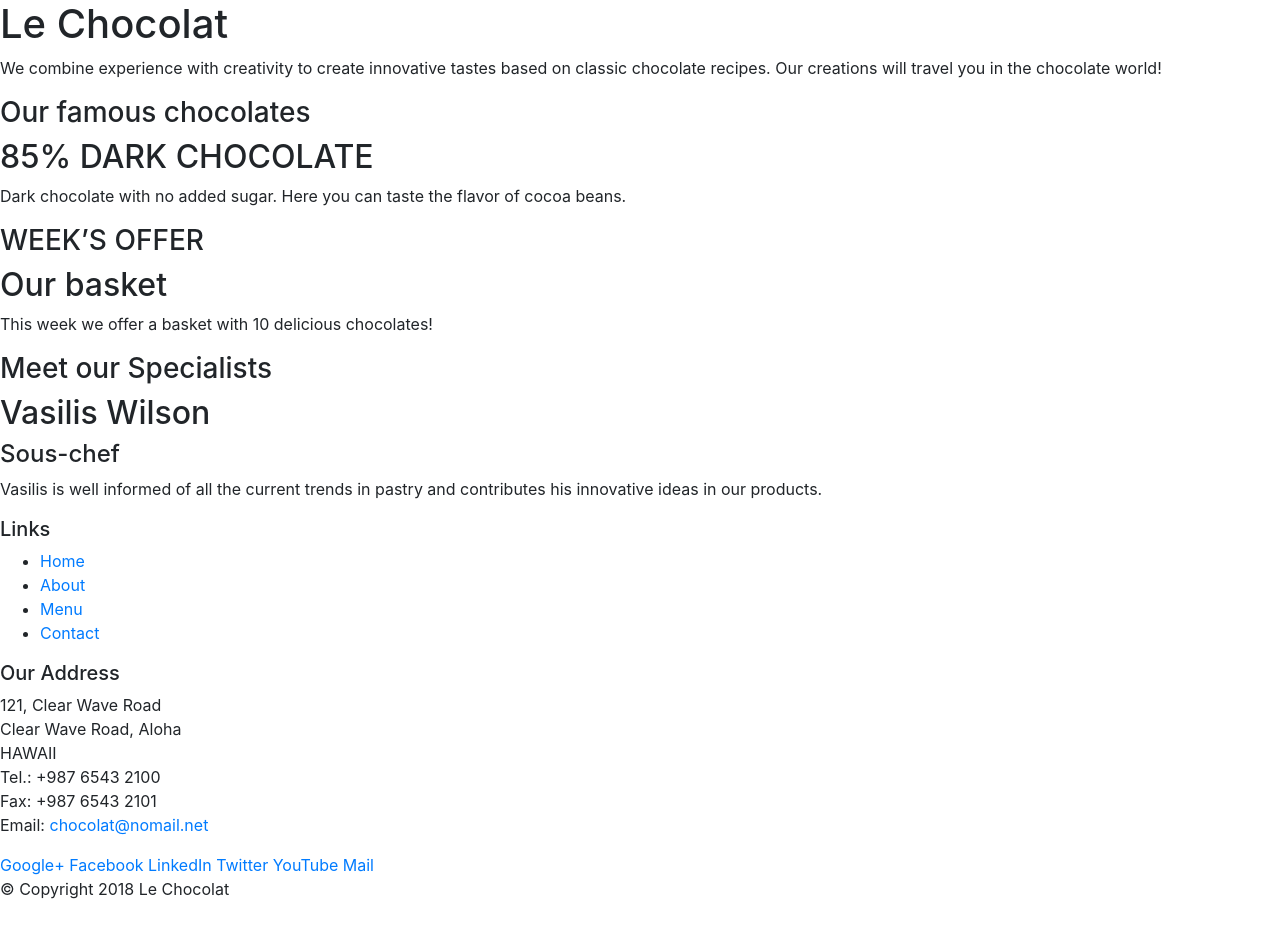
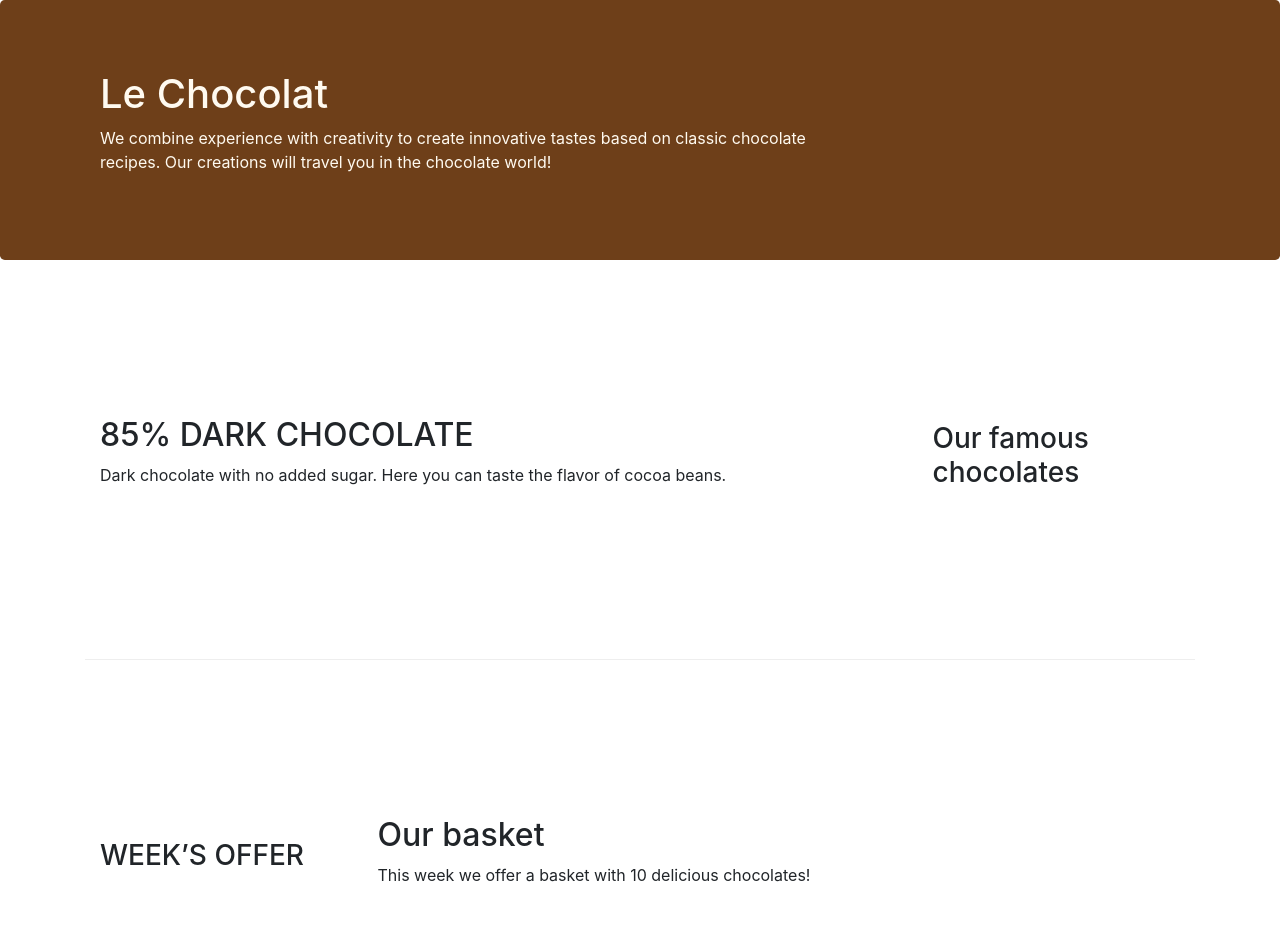
Before and after one commit to Samkotb/La-Chocolat, a website: page index.html in a window 1280 px wide. Shown: the top 952 px of the page. Before the commit the page ends 917 px from the top, so only its background shows below. Drawn offline with nearby package versions, Linux system fonts and the light colour scheme.

Commit message:
Bootstrap Grid Part 2

```diff
--- /dev/null
+++ b/css/styles.css
@@ -0,0 +1,26 @@
+.jumbotron {
+    padding:70px 30px 70px 30px;
+    margin:0px auto;
+    background: #6E3F19;
+    color:floralwhite;
+}
+address{
+    font-size:80%;
+    margin:0px;
+    color:#0f0f0f;
+}
+.row-header{
+    margin:0px auto;
+    padding:0px;
+}
+.row-content {
+    margin:0px auto;
+    padding: 50px 0px 50px 0px;
+    border-bottom: 1px ridge;
+    min-height:400px;
+}
+.footer{
+    background-color: #dbb08d;
+    margin:0px auto;
+    padding: 20px 0px 20px 0px;
+}
--- a/index.html
+++ b/index.html
@@ -9,51 +9,55 @@
     <meta http-equiv="x-ua-compatible" content="ie=edge">
     <!-- Bootstrap CSS -->
     <link rel="stylesheet" href="node_modules/bootstrap/dist/css/bootstrap.min.css">
+    <link rel="stylesheet" href="css/styles.css">
 </head>
 
 <body>
 
-    <header>
-        <div>
-            <div>
-                <div>
+    <header class="jumbotron">
+        <div class="container">
+            <div class="row row-header">
+                <div class="col-12 col-sm-8">
                     <h1>Le Chocolat</h1>
                     <p>We combine experience with creativity to create innovative tastes based on classic chocolate
                         recipes. Our creations will travel you in the chocolate world!</p>
                 </div>
-                <div>
+                <div class="col col-sm">
+                    <!-- <p>
+                        test
+                    </p> -->
                 </div>
             </div>
         </div>
     </header>
 
-    <div>
-        <div>
-            <div>
+    <div class="container">
+        <div class="row flex-row-reverse row-content align-items-center">
+            <div class="col-sm-4 col-md-3">
                 <h3>Our famous chocolates</h3>
             </div>
-            <div>
+            <div class="col-sm col-md">
                 <h2>85% DARK CHOCOLATE</h2>
                 <p>Dark chocolate with no added sugar. Here you can taste the flavor of cocoa beans.</p>
             </div>
         </div>
 
 
-        <div>
-            <div>
+        <div class="row row-content align-items-center">
+            <div class="col-sm-4 col-md-3">
                 <h3>WEEK’S OFFER</h3>
             </div>
-            <div>
+            <div class="col-sm col-md">
                 <h2>Our basket</h2>
                 <p>This week we offer a basket with 10 delicious chocolates! </p>
             </div>
         </div>
 
-        <div>
-            <div>
+        <div class="row flex-row-reverse row-content align-items-center">
+            <div class="col-sm-4 col-md-3">
                 <h3>Meet our Specialists</h3>
             </div>
-            <div>
+            <div class="col-sm col-md">
                 <h2>Vasilis Wilson </h2>
                 <h4>Sous-chef</h4>
                 <p>Vasilis is well informed of all the current trends in pastry and contributes his innovative ideas in
@@ -62,19 +66,19 @@
         </div>
     </div>
 
-    <footer>
-        <div>
-            <div>
-                <div>
+    <footer class="footer">
+        <div class="container">
+            <div class="row">
+                <div class="col-5 offset-sm-1 col-sm-2">
                     <h5>Links</h5>
-                    <ul>
+                    <ul class="list-unstyled">
                         <li><a href="#">Home</a></li>
                         <li><a href="#">About</a></li>
                         <li><a href="#">Menu</a></li>
                         <li><a href="#">Contact</a></li>
                     </ul>
                 </div>
-                <div>
+                <div class="col-6 col-sm-5">
                     <h5>Our Address</h5>
                     <address>
                         121, Clear Wave Road<br>
@@ -85,8 +89,8 @@
                         Email: <a href="mailto:chocolat@nomail.net">chocolat@nomail.net</a>
                     </address>
                 </div>
-                <div>
-                    <div>
+                <div class="col col-sm-4 align-self-center">
+                    <div style="text-align:center">
                         <a href="http://google.com/+">Google+</a>
                         <a href="http://www.facebook.com/profile.php?id=">Facebook</a>
                         <a href="http://www.linkedin.com/in/">LinkedIn</a>
@@ -96,13 +100,15 @@
                     </div>
                 </div>
             </div>
-            <div>
-                <div>
+            <div class="row justify-content-center">
+                <div class="col-auto">
                     <p> &copy; Copyright 2018 Le Chocolat</p>
                 </div>
             </div>
         </div>
     </footer>
+
+
     <!-- jQuery first, then Tether, then Bootstrap JS. -->
     <script src="node_modules/jquery/dist/jquery.min.js"></script>
     <script src="node_modules/tether/dist/js/tether.min.js"></script>
```
